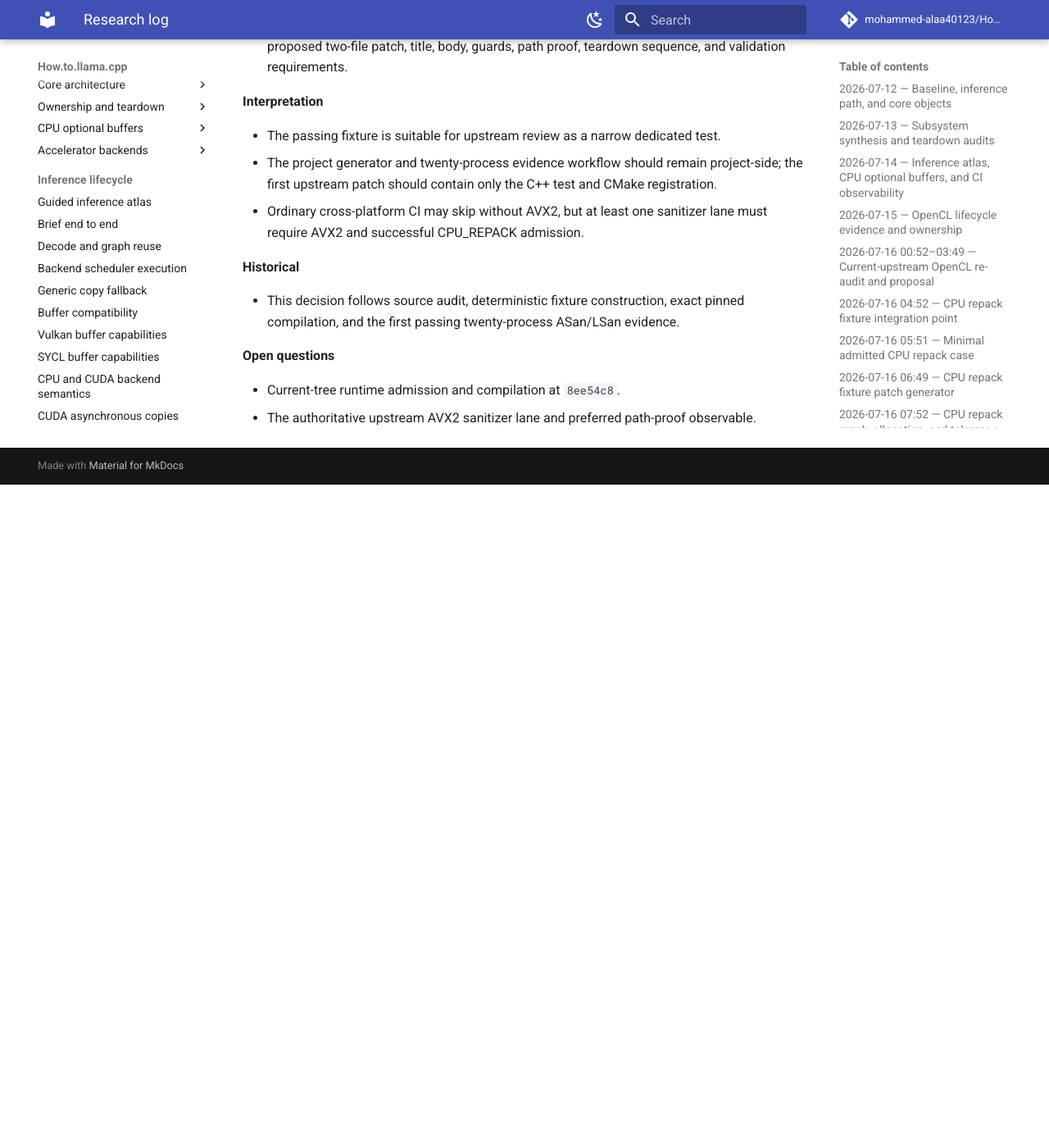
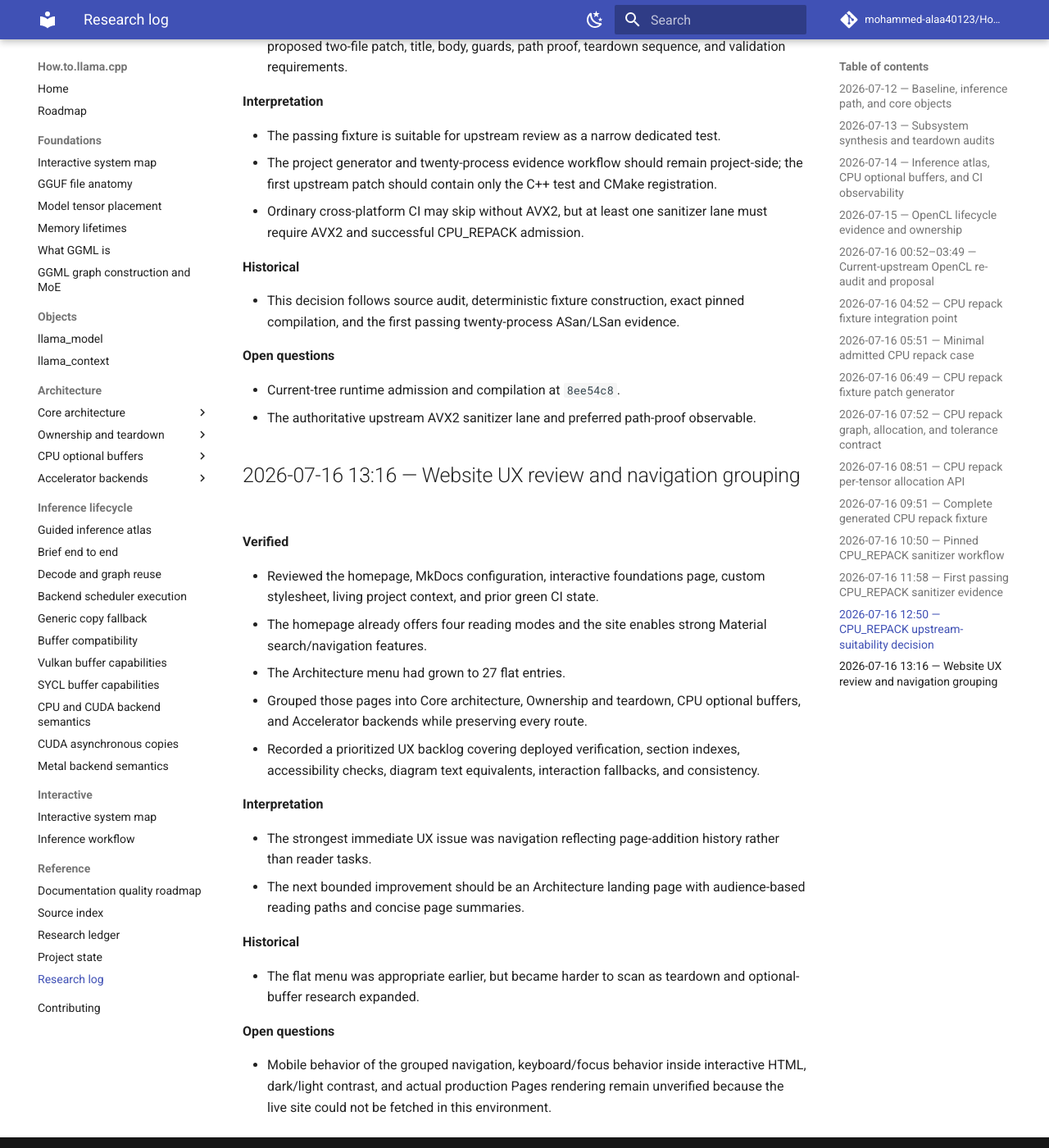
Before and after one commit to mohammed-alaa40123/How.to.llama.cpp, an MkDocs documentation site: the page built from docs/reference/research-log.md, in a window 1280 px wide and 1400 px high, scrolled down 7510 px. Shown: the whole window at 82% size. Built offline with MkDocs 1.6.1 and Material for MkDocs 9.7.7, drawn with Linux system fonts in a browser that asks for light colours; comment, search, counter and statistics services are not loaded; before the commit the page ends 8101 px from its top, so only the background shows below that.

Commit message:
docs: log website UX review

```diff
--- a/docs/reference/research-log.md
+++ b/docs/reference/research-log.md
@@ -224,3 +224,26 @@
 
 - Current-tree runtime admission and compilation at `8ee54c8`.
 - The authoritative upstream AVX2 sanitizer lane and preferred path-proof observable.
+
+## 2026-07-16 13:16 — Website UX review and navigation grouping
+
+**Verified**
+
+- Reviewed the homepage, MkDocs configuration, interactive foundations page, custom stylesheet, living project context, and prior green CI state.
+- The homepage already offers four reading modes and the site enables strong Material search/navigation features.
+- The Architecture menu had grown to 27 flat entries.
+- Grouped those pages into Core architecture, Ownership and teardown, CPU optional buffers, and Accelerator backends while preserving every route.
+- Recorded a prioritized UX backlog covering deployed verification, section indexes, accessibility checks, diagram text equivalents, interaction fallbacks, and consistency.
+
+**Interpretation**
+
+- The strongest immediate UX issue was navigation reflecting page-addition history rather than reader tasks.
+- The next bounded improvement should be an Architecture landing page with audience-based reading paths and concise page summaries.
+
+**Historical**
+
+- The flat menu was appropriate earlier, but became harder to scan as teardown and optional-buffer research expanded.
+
+**Open questions**
+
+- Mobile behavior of the grouped navigation, keyboard/focus behavior inside interactive HTML, dark/light contrast, and actual production Pages rendering remain unverified because the live site could not be fetched in this environment.
```
